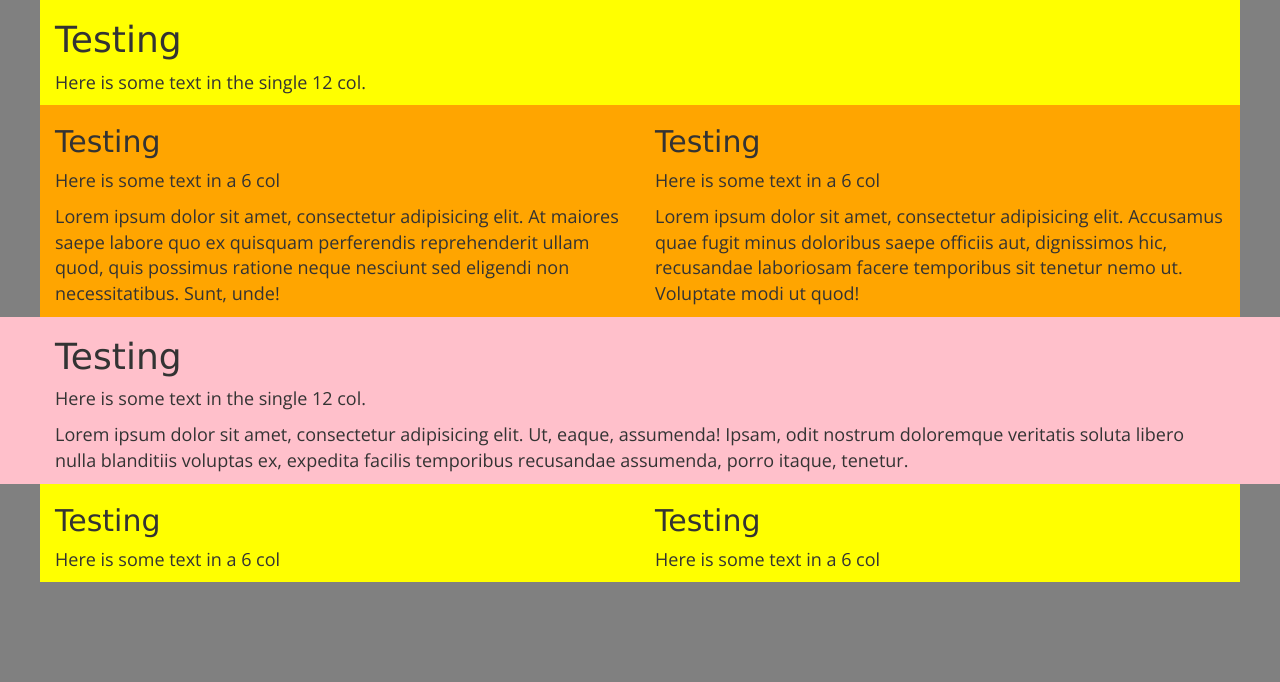
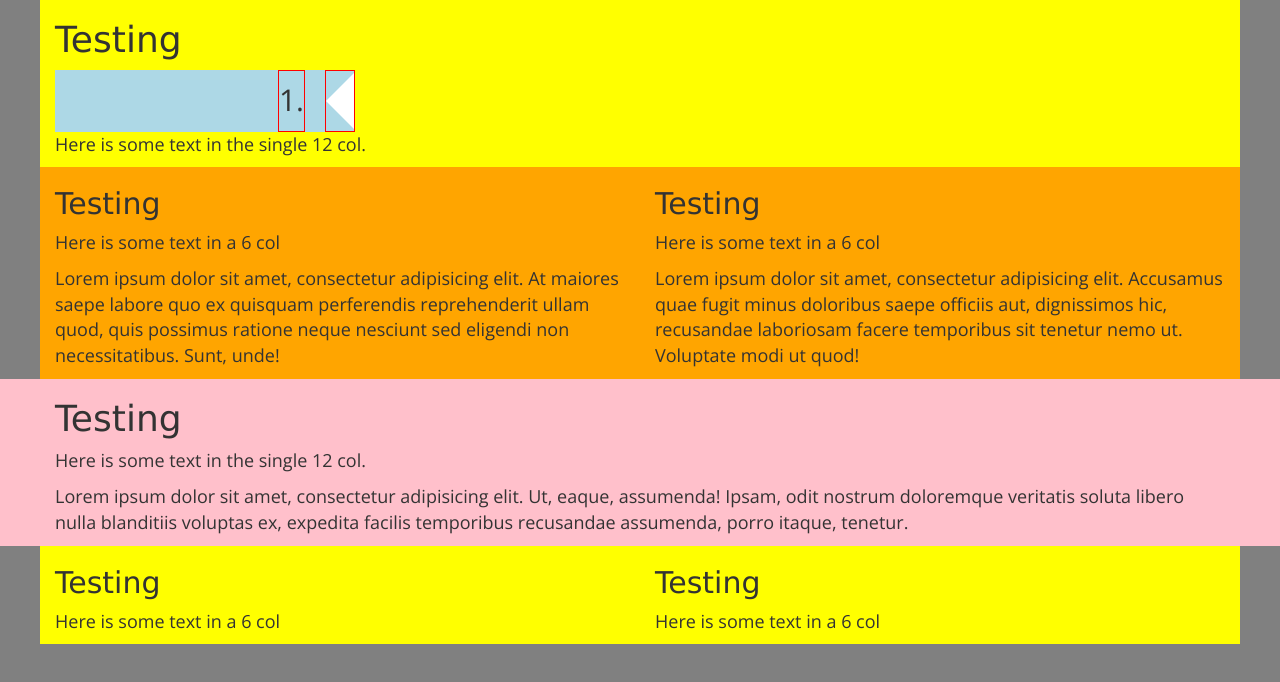
Before and after one commit to townivan/renewal2017, a website: page index.html in a window 1280 px wide. Drawn offline with nearby package versions, Linux system fonts and the light colour scheme.

Commit message:
v1 of the ribbon

```diff
--- a/dev/_global.scss
+++ b/dev/_global.scss
@@ -24,6 +24,51 @@ p{
 .bgOrange{background-color:orange;}
 
 
+.ribbon{
+	display:inline-block;
+	width: 300px;
+	background-color: lightblue;
+	font-size:30px;
+}
+.ribbon__guts{
+	display:flex;
+	justify-content:flex-end;
+}
+.ribbon__guts > *{
+	border: 1px red solid;
+}
+.ribbon__guts__number{
+	display:flex;
+	align-items:center;
+	margin-right: 20px;
+}
+
+
+
+.triangle-left {
+    width: 10%;
+    height: 0;
+    padding-top: 10%;
+    padding-bottom: 10%;
+    overflow: hidden;
+}
+.triangle-left:after {
+    content: "";
+    display: block;
+    width: 0;
+    height: 0;
+    margin-top:-500px;
+
+    border-top: 500px solid transparent;
+    border-bottom: 500px solid transparent;
+    border-right: 500px solid white;
+}
+
+
+
+
+
+
 /* Custom, iPhone Retina */
 @media only screen and (min-width : 320px) {
 
--- a/index.html
+++ b/index.html
@@ -21,7 +21,14 @@
 	<div class="row myContainerWidth bgYellow">
 		<div class="col-sm-12">
 		  <h1>Testing</h1>
+		  <div class="ribbon">
+		  	<div class="ribbon__guts">
+		  		<div class="ribbon__guts__number">1.</div>
+				<div class="triangle-left"></div>
+		  	</div>
+		  </div>
 		  <p>Here is some text in the single 12 col.</p>
+
 		</div>
 	</div>
 
```
Also changed, not shown: main.css.
